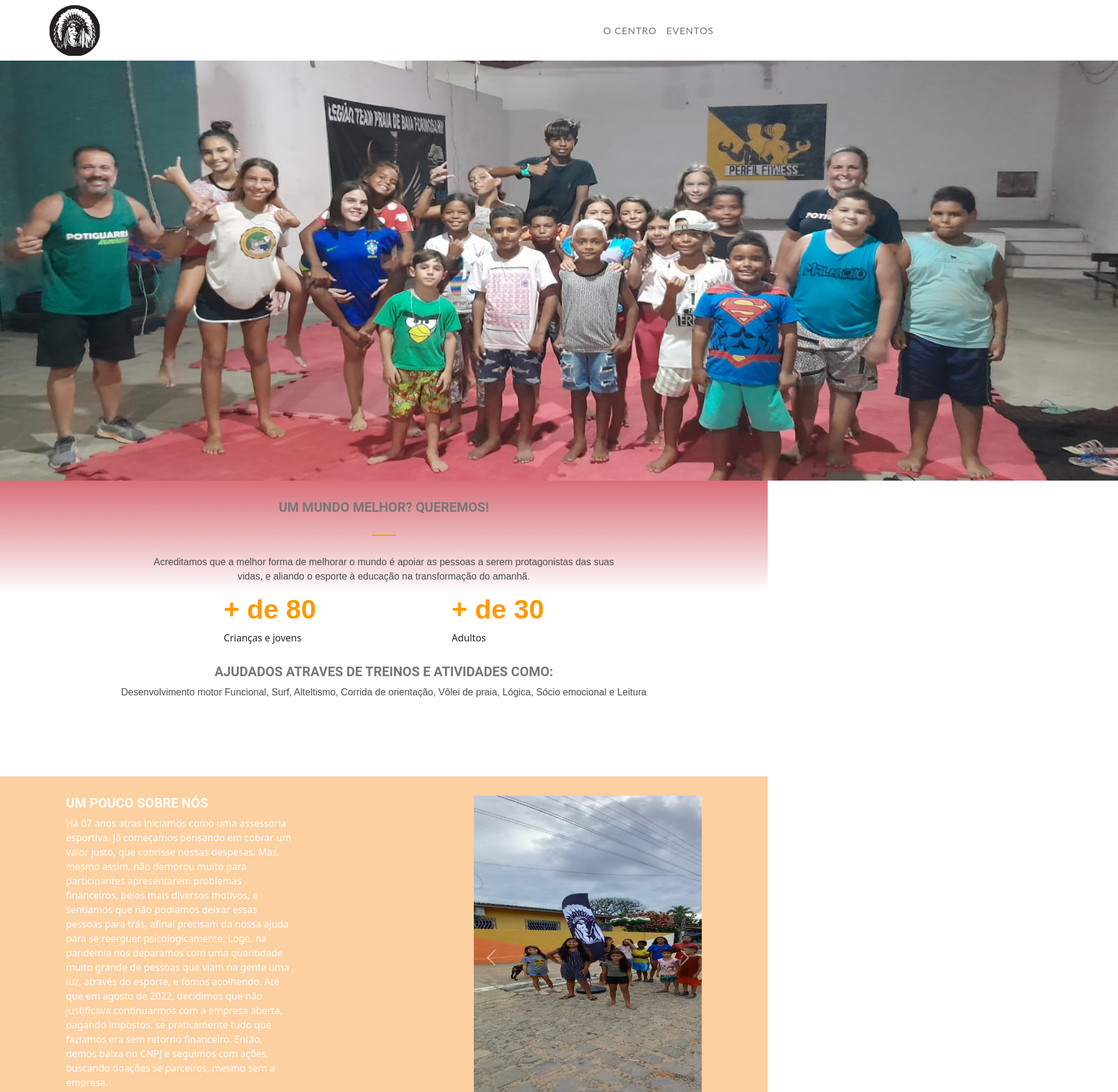
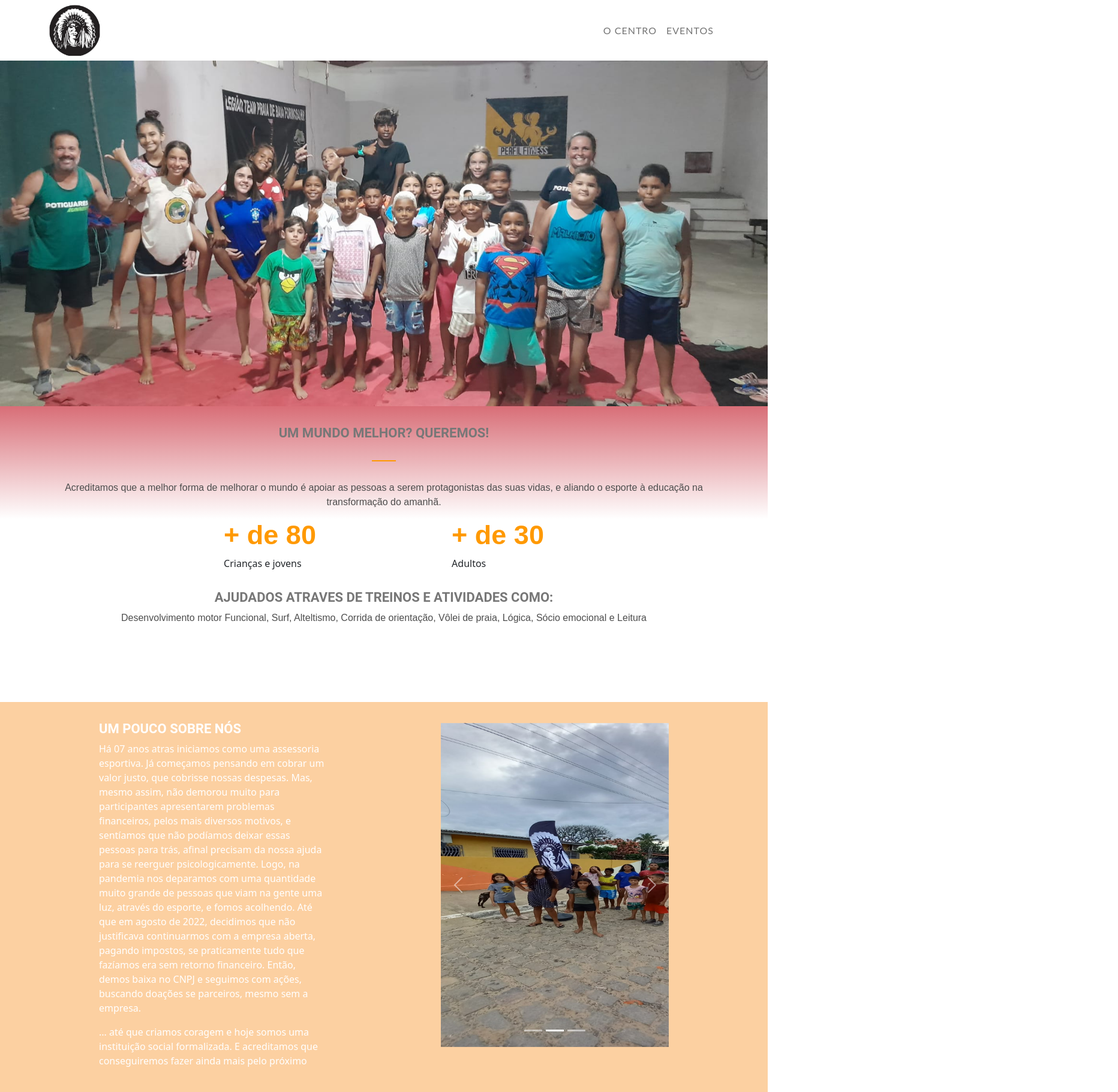
Before and after one commit to Alhexx/centropoti, a Next.js app: page / in a window 1280 px wide. Shown: the top 1820 px of the page at 60% size, 1864 px wide, since content can reach past the window. Built offline with nearby package versions, Linux system fonts and the light colour scheme.

Commit message:
avanços na responsividade

```diff
--- a/next.config.js
+++ b/next.config.js
@@ -15,17 +15,18 @@ module.exports = {
       "/": { page: "/" },
     };
   },
-  // withPlugins: [
-  //   [
-  //     optimizedImages,
-  //     {
-  //       /* config for next-optimized-images */
-  //     },
-  //   ],
+  withPlugins: [
+    [
+      optimizedImages,
+      {
+        /* config for next-optimized-images */
+      },
+    ],
 
-  //   // your other plugins here
-  // ],
+    // your other plugins here
+  ],
   images: {
+    loader: "custom",
     unoptimized: true,
   },
 };
--- a/src/components/Resumo/style.module.scss
+++ b/src/components/Resumo/style.module.scss
@@ -8,9 +8,15 @@
     font-weight: 700;
     text-transform: uppercase;
   }
+  @media (min-width: 1400px) {
+    p {
+      margin-left: 10rem;
+      margin-right: 10rem;
+    }
+  }
+
   p {
-    margin-left: 10rem;
-    margin-right: 10rem;
+    text-align: center;
     font-family: sans-serif;
     color: #4d4d4d;
   }
--- a/src/components/Sobre/index.tsx
+++ b/src/components/Sobre/index.tsx
@@ -1,4 +1,3 @@
-import Image from "next/image";
 import { Col, Container, Row, Carousel } from "react-bootstrap";
 import style from "./style.module.scss";
 
@@ -33,7 +32,7 @@ export function Sobre() {
           <Col xs={12} lg={4} className={style.carrossel}>
             <Carousel>
               <Carousel.Item>
-                <Image
+                <img
                   src="/img/carrossel3.jpeg"
                   width={470}
                   height={540}
@@ -41,7 +40,7 @@ export function Sobre() {
                 />
               </Carousel.Item>
               <Carousel.Item>
-                <Image
+                <img
                   src="/img/carrossel1.jpeg"
                   width={470}
                   height={540}
@@ -49,7 +48,7 @@ export function Sobre() {
                 />
               </Carousel.Item>
               <Carousel.Item>
-                <Image
+                <img
                   src="/img/carrossel2.jpeg"
                   width={470}
                   height={540}
--- a/src/components/Sobre/style.module.scss
+++ b/src/components/Sobre/style.module.scss
@@ -3,7 +3,7 @@
 }
 
 .texto {
-  margin-right: 150px;
+  margin: auto;
   color: white;
   padding: 2rem 0 2rem 0;
 
@@ -21,6 +21,6 @@
 }
 
 .carrossel {
-  margin-left: 150px;
+  margin: auto;
   padding: 2rem 0 5rem 0;
 }
--- a/src/pages/index.tsx
+++ b/src/pages/index.tsx
@@ -1,9 +1,8 @@
 import Head from "next/head";
-import Image from "next/image";
-import { Container, Row, Col } from "react-bootstrap";
 import style from "../styles/home.module.scss";
 import { Resumo } from "@/components/Resumo";
 import { Sobre } from "@/components/Sobre";
+import { Col } from "react-bootstrap";
 
 export default function Home() {
   return (
@@ -14,14 +13,18 @@ export default function Home() {
         <link rel="icon" href="/img/favicon.ico" />
       </Head>
       <div>
-        <div>
-          <Image
-            src="/img/treino.jpeg"
-            alt={"treino"}
-            height={700}
-            width={1864}
-          />
-        </div>
+        <Col>
+          <div className={style.teste}>
+            <img
+              src="/img/treino.jpeg"
+              style={{
+                width: "100%",
+                height: "100%",
+                maxHeight: "750px",
+              }}
+            />
+          </div>
+        </Col>
       </div>
 
       <main>
--- a/src/styles/home.module.scss
+++ b/src/styles/home.module.scss
@@ -2,3 +2,20 @@
   background-color: #fcd0a1;
   margin-bottom: 70px;
 }
+
+.landing-banner {
+  background-color: #18566c;
+  background-size: cover;
+  background-position: center;
+  padding: 70px 0px;
+}
+
+.center-banner-img {
+  margin: 0 auto;
+  text-align: center;
+}
+
+.text {
+  width: 100%;
+  height: 200px;
+}
```
Also changed, not shown: src/components/Menu/index.tsx (+2 -3 lines).
